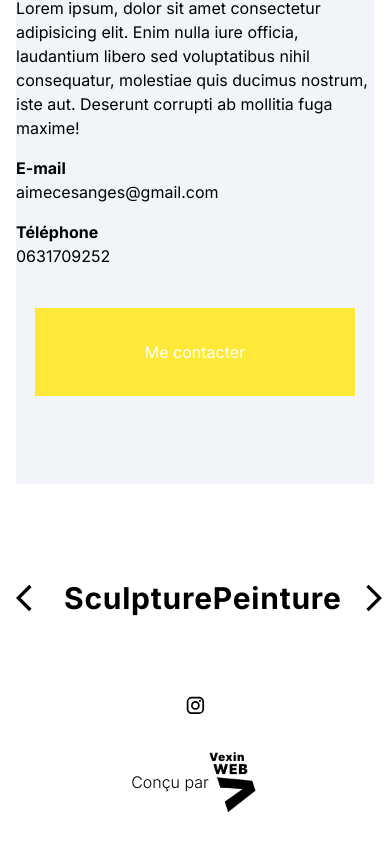
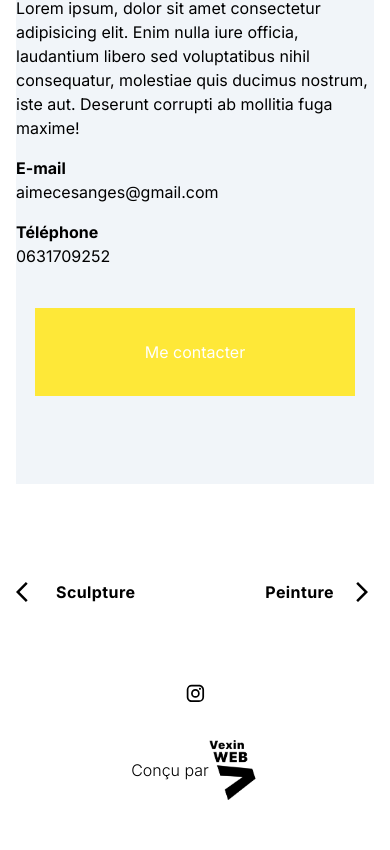
Before and after one commit to VexinWeb/cesanges, a Next.js app: page /contact in a window 390 px wide. Shown: the part 445-1295 px from the top of the page. Built offline with nearby package versions, Linux system fonts and the light colour scheme.

Commit message:
Responsive liens bas de page

```diff
--- a/app/contact/page.tsx
+++ b/app/contact/page.tsx
@@ -132,17 +132,17 @@ const ContactPage = () => {
           </div>
         </div>
       </div>
-      <div className="flex flex-row justify-between font-bold tracking-wide text-3xl my-10 px-4 sm:px-10">
+      <div className="flex flex-row justify-between font-bold tracking-wide my-10 px-4 sm:px-10 text-base sm:text-3xl">
         <Link href="/sculpture" className="flex">
           <div className="flex items-center pe-4">
-            <ArrowBackIosIcon style={{ fontSize: "2rem" }} />
+            <ArrowBackIosIcon style={{ fontSize: "1.5rem" }} />
           </div>
           <div className="flex items-center">Sculpture</div>
         </Link>
         <Link href="/peinture" className="flex">
           <div className="flex items-center">Peinture</div>
           <div className="flex items-center ps-4">
-            <ArrowForwardIosIcon style={{ fontSize: "2rem" }} />
+            <ArrowForwardIosIcon style={{ fontSize: "1.5rem" }} />
           </div>
         </Link>
       </div>
--- a/app/peinture/page.tsx
+++ b/app/peinture/page.tsx
@@ -60,17 +60,17 @@ const PeinturePage = () => {
           </Link>
         ))}
       </div>
-      <div className="flex flex-row justify-between font-bold tracking-wide text-3xl my-10 px-4 sm:px-10">
+      <div className="flex flex-row justify-between font-bold tracking-wide my-10 px-4 sm:px-10 text-base sm:text-3xl">
         <Link href="/contact" className="flex">
           <div className="flex items-center pe-4">
-            <ArrowBackIosIcon style={{ fontSize: "2rem" }} />
+            <ArrowBackIosIcon style={{ fontSize: "1.5rem" }} />
           </div>
           <div className="flex items-center">Contact</div>
         </Link>
         <Link href="/sculpture" className="flex">
           <div className="flex items-center">Sculpture</div>
           <div className="flex items-center ps-4">
-            <ArrowForwardIosIcon style={{ fontSize: "2rem" }} />
+            <ArrowForwardIosIcon style={{ fontSize: "1.5rem" }} />
           </div>
         </Link>
       </div>
--- a/app/photographie/page.tsx
+++ b/app/photographie/page.tsx
@@ -60,17 +60,17 @@ const PhotographiePage = () => {
           </Link>
         ))}
       </div>
-      <div className="flex flex-row justify-between font-bold tracking-wide text-3xl my-10 px-4 sm:px-10">
+      <div className="flex flex-row justify-between font-bold tracking-wide my-10 px-4 sm:px-10 text-base sm:text-3xl">
         <Link href="/sculpture" className="flex">
           <div className="flex items-center pe-4">
-            <ArrowBackIosIcon style={{ fontSize: "2rem" }} />
+            <ArrowBackIosIcon style={{ fontSize: "1.5rem" }} />
           </div>
           <div className="flex items-center">Sculpture</div>
         </Link>
         <Link href="/contact" className="flex">
           <div className="flex items-center">Contact</div>
           <div className="flex items-center ps-4">
-            <ArrowForwardIosIcon style={{ fontSize: "2rem" }} />
+            <ArrowForwardIosIcon style={{ fontSize: "1.5rem" }} />
           </div>
         </Link>
       </div>
--- a/app/sculpture/page.tsx
+++ b/app/sculpture/page.tsx
@@ -58,17 +58,17 @@ const SculpturePage = () => {
           </Link>
         ))}
       </div>
-      <div className="flex flex-row justify-between font-bold tracking-wide text-3xl my-10 px-4 sm:px-10">
+      <div className="flex flex-row justify-between font-bold tracking-wide my-10 px-4 sm:px-10 text-base sm:text-3xl">
         <Link href="/peinture" className="flex">
           <div className="flex items-center pe-4">
-            <ArrowBackIosIcon style={{ fontSize: "2rem" }} />
+            <ArrowBackIosIcon style={{ fontSize: "1.5rem" }} />
           </div>
-          <div className="flex items-center">Peinture</div>
+          <div className="flex items-center ">Peinture</div>
         </Link>
         <Link href="/photographie" className="flex">
           <div className="flex items-center">Photographie</div>
           <div className="flex items-center ps-4">
-            <ArrowForwardIosIcon style={{ fontSize: "2rem" }} />
+            <ArrowForwardIosIcon style={{ fontSize: "1.5rem" }} />
           </div>
         </Link>
       </div>
```
